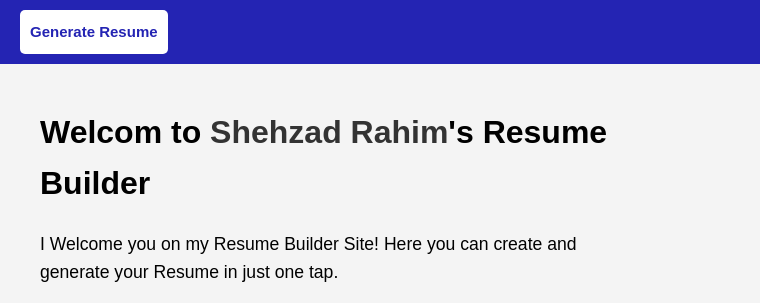
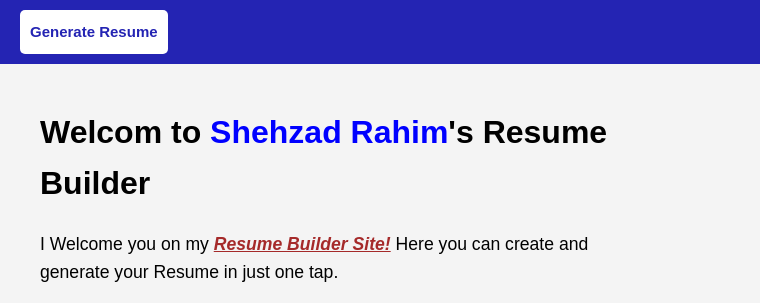
Before and after one commit to Shehzad-Rahim/Resume-builder, a plain HTML site: page Complete resume builder site/index.html in a window 1280 px wide. Shown: the top 303 px of the page, 0-760 px from the left. Drawn offline with Linux system fonts and the light colour scheme; grey boxes are pictures that could not be loaded; files whose address does not match are found by name.

Commit message:
Update styling.css

```diff
--- a/Complete resume builder site/styling.css
+++ b/Complete resume builder site/styling.css
@@ -82,13 +82,20 @@ body {
 }
 
 .left h1 span {
-    color: #333;
+    color: blue;
     font-weight: bold;
 }
 
 .left p {
     font-size: 1.1rem;
     margin-bottom: 20px;
+}
+
+.left p span{
+    color: brown;
+    font-weight: bold;
+    font-style: italic;
+    text-decoration:underline;
 }
 
 #buttons {
@@ -258,8 +265,8 @@ body {
         align-items: center;
     }
 
-    .nav img {
-        height: 40px;
+    .nav .lg {
+        display: none;
     }
 
     .nav .img-wt {
```
